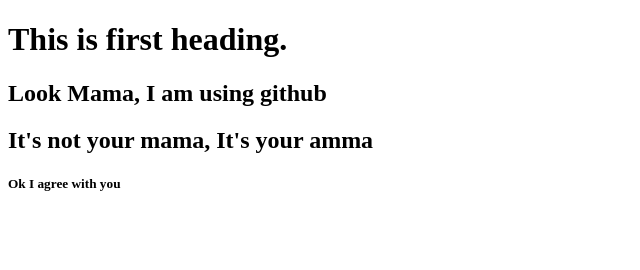
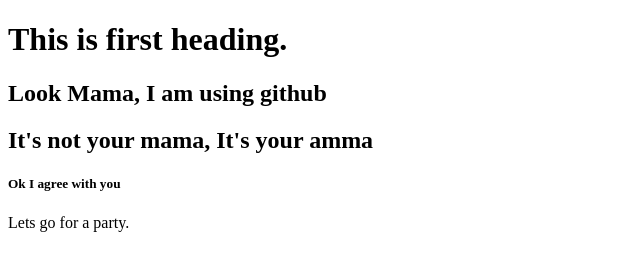
Before and after one commit to asmhasansarker/my-first-website, a plain HTML site: page index.html in a window 1280 px wide. Shown: the whole page, without its empty margins (0-640 px from the left). Drawn offline with Linux system fonts and the light colour scheme.

Commit message:
set a party

```diff
--- a/index.html
+++ b/index.html
@@ -10,5 +10,6 @@
     <h2>Look Mama, I am using github</h2>
     <h2>It's not your mama, It's your amma</h2>
     <h5>Ok I agree with you</h5>
+    <p>Lets go for a party.</p>
 </body>
 </html>
```
